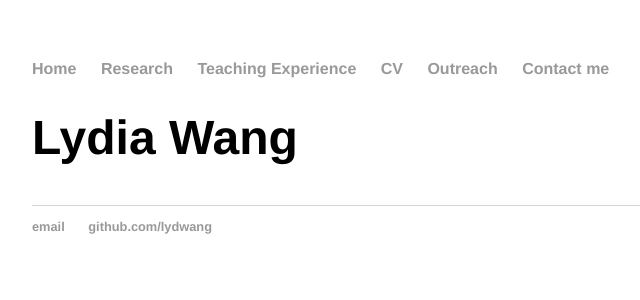
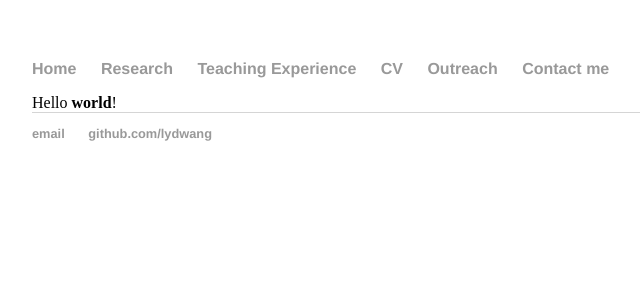
Before and after one commit to lydwang/oldlydwang.github.io, a Jekyll site: the page built from index.html, in a window 1280 px wide. Shown: the top 300 px of the page, without its empty margins (160-800 px from the left). Built offline with Jekyll 4.4.1, drawn with Linux system fonts in a browser that asks for light colours.

Commit message:
Update index.html

```diff
--- a/index.html
+++ b/index.html
@@ -2,15 +2,7 @@
 layout: default
 title: Lydia Wang
 ---
-<h1>{{ page.title }}</h1>
-	<ul class="posts">
 
-
-	    <li>
-
-		    <a href="{{ post.url }}" title="{{ post.title }}">
-			    {{ post.title }}
-		    </a>
-		</li>
-
-	</ul>
+<div id="hello" class="greeting message" width="40%">
+  Hello <strong>world</strong>!
+</div>
```
